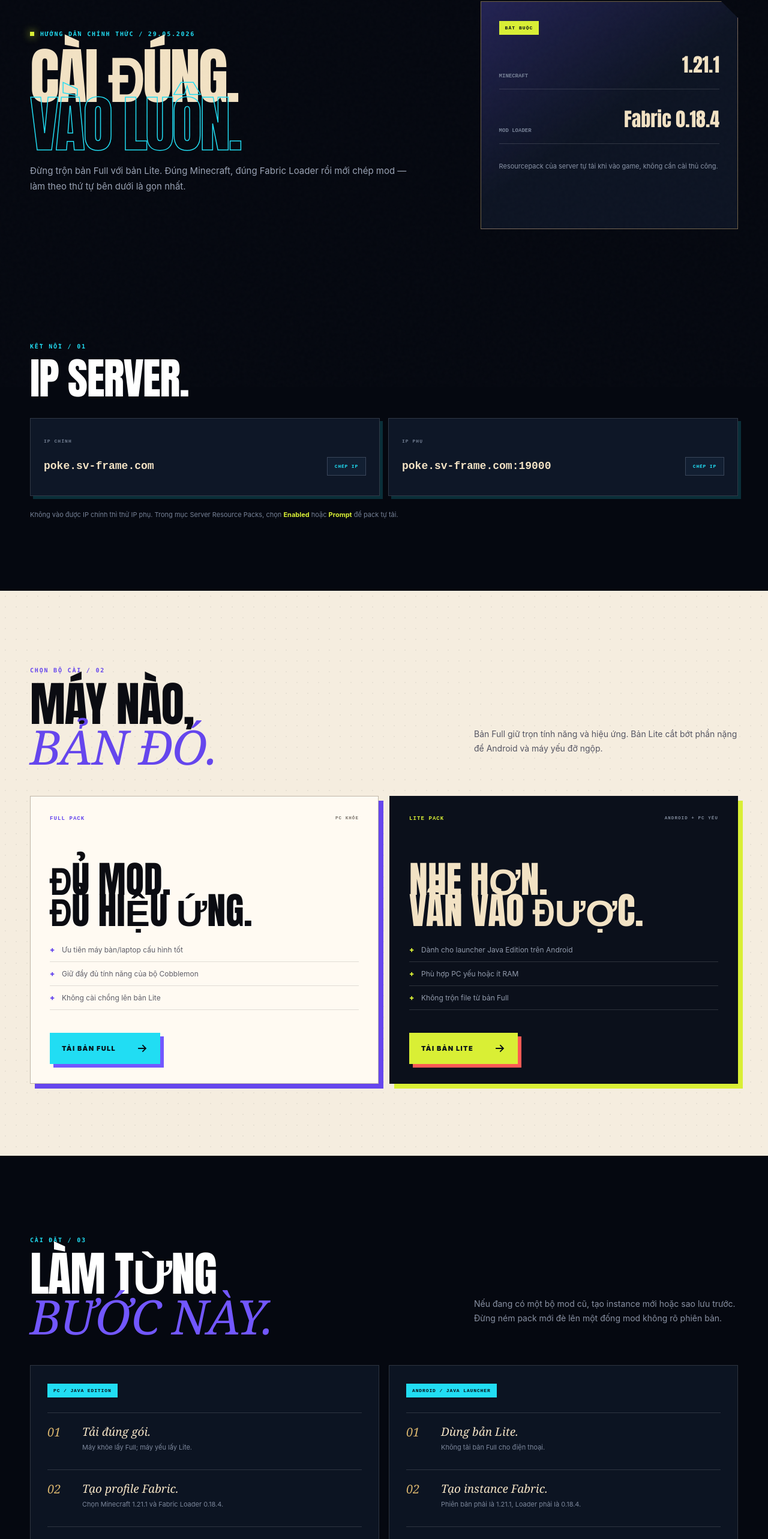
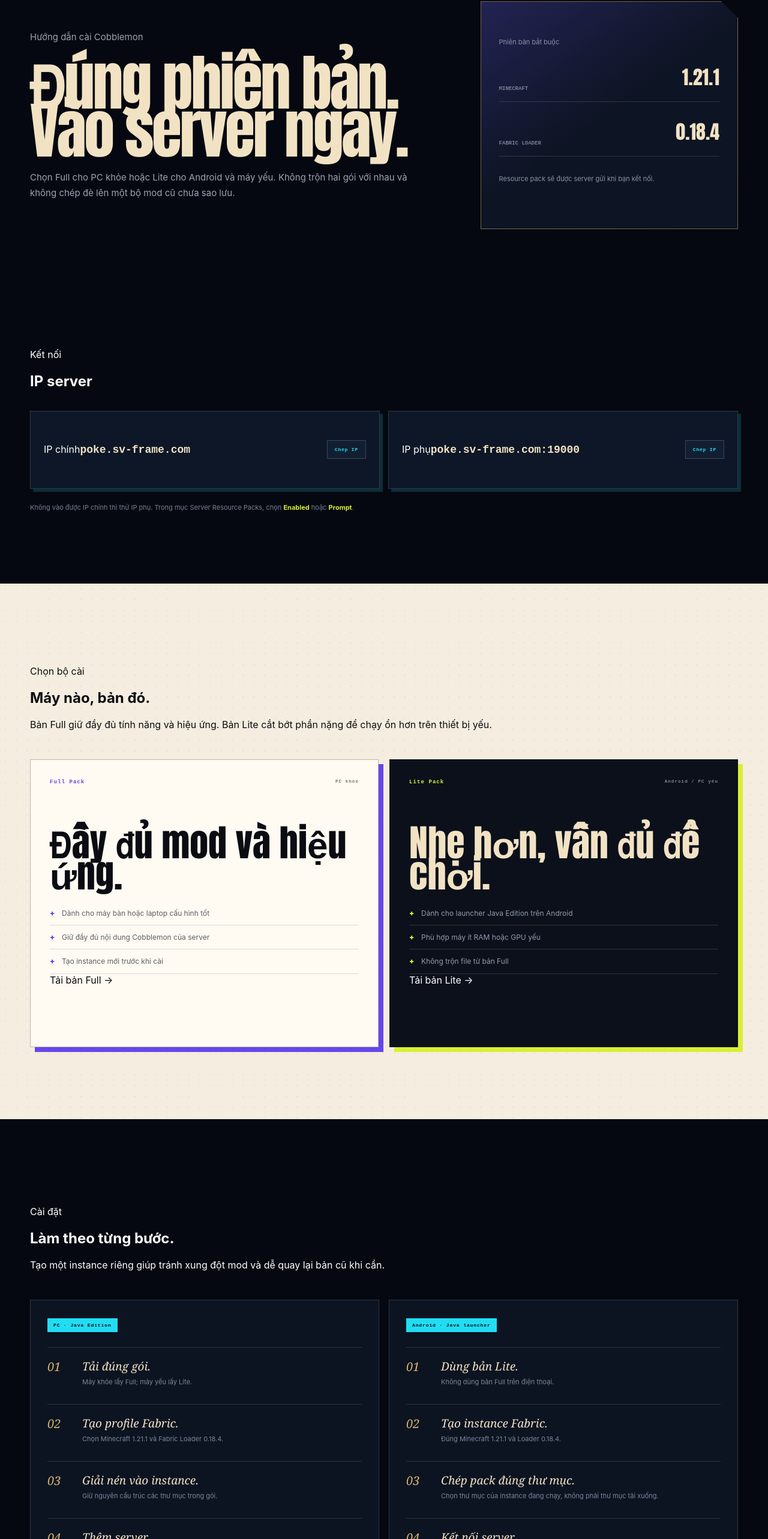
Before and after one commit to aristheg201/website, a Next.js app: page /website/huong-dan in a window 1280 px wide. Shown: the part 155-2721 px from the top of the page at 60% size. Built offline with nearby package versions, Linux system fonts and the light colour scheme.

Commit message:
Rebuild mod installation guide

```diff
--- a/app/components/install-guide.tsx
+++ b/app/components/install-guide.tsx
@@ -7,125 +7,69 @@ import { Brand, SiteHeader } from "./site-brand";
 const FULL_PACK = "https://drive.google.com/file/d/101G-TRlgvjL88AWbkGw0WgpBFt-5DaeW/view?usp=drive_link";
 const LITE_PACK = "https://drive.google.com/file/d/1WfL_tZ6hCMEItfbsKbymVXUV5fP0NOKw/view?usp=drive_link";
 
-function ArrowIcon() {
-  return <svg viewBox="0 0 20 20" aria-hidden="true"><path d="M4 10h11M11 5l5 5-5 5" /></svg>;
-}
-
 function CopyButton({ value }: { value: string }) {
   const [copied, setCopied] = useState(false);
-
   async function copy() {
     try {
       await navigator.clipboard.writeText(value);
       setCopied(true);
-      window.setTimeout(() => setCopied(false), 1800);
+      window.setTimeout(() => setCopied(false), 1600);
     } catch {
       setCopied(false);
     }
   }
-
-  return <button type="button" onClick={copy}>{copied ? "ĐÃ CHÉP" : "CHÉP IP"}</button>;
+  return <button type="button" onClick={copy}>{copied ? "Đã chép" : "Chép IP"}</button>;
 }
 
 export default function InstallGuide() {
   return (
     <main className="subpage guide-page">
-      <div className="site-noise" />
-      <SiteHeader ctaHref="#downloads" ctaLabel="TẢI MOD" />
+      <SiteHeader ctaHref="#downloads" ctaLabel="Tải mod" />
 
-      <section className="subpage-hero section-shell">
+      <section className="subpage-hero guide-hero section-shell">
         <div>
-          <span className="eyebrow"><i /> HƯỚNG DẪN CHÍNH THỨC / 29.05.2026</span>
-          <h1>CÀI ĐÚNG.<br /><em>VÀO LUÔN.</em></h1>
-          <p>Đừng trộn bản Full với bản Lite. Đúng Minecraft, đúng Fabric Loader rồi mới chép mod — làm theo thứ tự bên dưới là gọn nhất.</p>
+          <p className="kicker">Hướng dẫn cài Cobblemon</p>
+          <h1>Đúng phiên bản.<br /><span>Vào server ngay.</span></h1>
+          <p>Chọn Full cho PC khỏe hoặc Lite cho Android và máy yếu. Không trộn hai gói với nhau và không chép đè lên một bộ mod cũ chưa sao lưu.</p>
         </div>
         <aside className="version-ticket">
-          <span>BẮT BUỘC</span>
+          <p className="kicker">Phiên bản bắt buộc</p>
           <div><small>Minecraft</small><strong>1.21.1</strong></div>
-          <div><small>Mod loader</small><strong>Fabric 0.18.4</strong></div>
-          <p>Resourcepack của server tự tải khi vào game, không cần cài thủ công.</p>
+          <div><small>Fabric Loader</small><strong>0.18.4</strong></div>
+          <p>Resource pack sẽ được server gửi khi bạn kết nối.</p>
         </aside>
       </section>
 
       <section className="server-connect section-shell" aria-labelledby="server-connect-title">
-        <div className="section-heading">
-          <span className="eyebrow">KẾT NỐI / 01</span>
-          <h2 id="server-connect-title">IP SERVER.</h2>
+        <div className="section-head compact"><div><p className="kicker">Kết nối</p><h2 id="server-connect-title">IP server</h2></div></div>
+        <div className="address-grid">
+          <article><div><span>IP chính</span><strong>poke.sv-frame.com</strong></div><CopyButton value="poke.sv-frame.com" /></article>
+          <article><div><span>IP phụ</span><strong>poke.sv-frame.com:19000</strong></div><CopyButton value="poke.sv-frame.com:19000" /></article>
         </div>
-        <div className="address-grid">
-          <article>
-            <span>IP CHÍNH</span><strong>poke.sv-frame.com</strong><CopyButton value="poke.sv-frame.com" />
-          </article>
-          <article>
-            <span>IP PHỤ</span><strong>poke.sv-frame.com:19000</strong><CopyButton value="poke.sv-frame.com:19000" />
-          </article>
-        </div>
-        <p className="connection-note">Không vào được IP chính thì thử IP phụ. Trong mục Server Resource Packs, chọn <b>Enabled</b> hoặc <b>Prompt</b> để pack tự tải.</p>
+        <p className="connection-note">Không vào được IP chính thì thử IP phụ. Trong mục Server Resource Packs, chọn <b>Enabled</b> hoặc <b>Prompt</b>.</p>
       </section>
 
       <section id="downloads" className="downloads-section">
         <div className="section-shell">
-          <div className="section-heading split-heading light-heading">
-            <div><span className="eyebrow">CHỌN BỘ CÀI / 02</span><h2>MÁY NÀO,<br /><em>BẢN ĐÓ.</em></h2></div>
-            <p>Bản Full giữ trọn tính năng và hiệu ứng. Bản Lite cắt bớt phần nặng để Android và máy yếu đỡ ngộp.</p>
-          </div>
+          <div className="section-head light"><div><p className="kicker">Chọn bộ cài</p><h2>Máy nào, bản đó.</h2></div><p>Bản Full giữ đầy đủ tính năng và hiệu ứng. Bản Lite cắt bớt phần nặng để chạy ổn hơn trên thiết bị yếu.</p></div>
           <div className="download-card-grid">
-            <article className="download-card full-pack">
-              <div><span>FULL PACK</span><small>PC KHỎE</small></div>
-              <h3>ĐỦ MOD.<br />ĐỦ HIỆU ỨNG.</h3>
-              <ul><li>Ưu tiên máy bàn/laptop cấu hình tốt</li><li>Giữ đầy đủ tính năng của bộ Cobblemon</li><li>Không cài chồng lên bản Lite</li></ul>
-              <a className="button button-primary" href={FULL_PACK} target="_blank" rel="noreferrer"><span>TẢI BẢN FULL</span><ArrowIcon /></a>
-            </article>
-            <article className="download-card lite-pack">
-              <div><span>LITE PACK</span><small>ANDROID + PC YẾU</small></div>
-              <h3>NHẸ HƠN.<br />VẪN VÀO ĐƯỢC.</h3>
-              <ul><li>Dành cho launcher Java Edition trên Android</li><li>Phù hợp PC yếu hoặc ít RAM</li><li>Không trộn file từ bản Full</li></ul>
-              <a className="button button-dark" href={LITE_PACK} target="_blank" rel="noreferrer"><span>TẢI BẢN LITE</span><ArrowIcon /></a>
-            </article>
+            <article className="download-card full-pack"><div><span>Full Pack</span><small>PC khỏe</small></div><h3>Đầy đủ mod và hiệu ứng.</h3><ul><li>Dành cho máy bàn hoặc laptop cấu hình tốt</li><li>Giữ đầy đủ nội dung Cobblemon của server</li><li>Tạo instance mới trước khi cài</li></ul><a className="primary-button" href={FULL_PACK} target="_blank" rel="noreferrer">Tải bản Full <span>→</span></a></article>
+            <article className="download-card lite-pack"><div><span>Lite Pack</span><small>Android / PC yếu</small></div><h3>Nhẹ hơn, vẫn đủ để chơi.</h3><ul><li>Dành cho launcher Java Edition trên Android</li><li>Phù hợp máy ít RAM hoặc GPU yếu</li><li>Không trộn file từ bản Full</li></ul><a className="primary-button" href={LITE_PACK} target="_blank" rel="noreferrer">Tải bản Lite <span>→</span></a></article>
           </div>
         </div>
       </section>
 
       <section className="install-steps section-shell">
-        <div className="section-heading split-heading">
-          <div><span className="eyebrow">CÀI ĐẶT / 03</span><h2>LÀM TỪNG<br /><em>BƯỚC NÀY.</em></h2></div>
-          <p>Nếu đang có một bộ mod cũ, tạo instance mới hoặc sao lưu trước. Đừng ném pack mới đè lên một đống mod không rõ phiên bản.</p>
-        </div>
+        <div className="section-head"><div><p className="kicker">Cài đặt</p><h2>Làm theo từng bước.</h2></div><p>Tạo một instance riêng giúp tránh xung đột mod và dễ quay lại bản cũ khi cần.</p></div>
         <div className="platform-grid">
-          <article>
-            <span className="platform-label">PC / JAVA EDITION</span>
-            <ol>
-              <li><b>Tải đúng gói.</b><p>Máy khỏe lấy Full; máy yếu lấy Lite.</p></li>
-              <li><b>Tạo profile Fabric.</b><p>Chọn Minecraft 1.21.1 và Fabric Loader 0.18.4.</p></li>
-              <li><b>Giải nén vào thư mục game.</b><p>Chép nguyên cấu trúc <code>mods</code>, <code>config</code> và các thư mục đi kèm vào đúng instance.</p></li>
-              <li><b>Mở Multiplayer.</b><p>Thêm <code>poke.sv-frame.com</code>, vào game và chấp nhận resourcepack server.</p></li>
-            </ol>
-          </article>
-          <article>
-            <span className="platform-label">ANDROID / JAVA LAUNCHER</span>
-            <ol>
-              <li><b>Dùng bản Lite.</b><p>Không tải bản Full cho điện thoại.</p></li>
-              <li><b>Tạo instance Fabric.</b><p>Phiên bản phải là 1.21.1, Loader phải là 0.18.4.</p></li>
-              <li><b>Chép pack vào instance.</b><p>Giải nén rồi chép đúng thư mục của instance đang chạy, không phải thư mục tải xuống.</p></li>
-              <li><b>Thêm IP và vào server.</b><p>Nếu IP chính không bắt được, dùng <code>poke.sv-frame.com:19000</code>.</p></li>
-            </ol>
-          </article>
+          <article><span className="platform-label">PC · Java Edition</span><ol><li><b>Tải đúng gói.</b><p>Máy khỏe lấy Full; máy yếu lấy Lite.</p></li><li><b>Tạo profile Fabric.</b><p>Chọn Minecraft 1.21.1 và Fabric Loader 0.18.4.</p></li><li><b>Giải nén vào instance.</b><p>Giữ nguyên cấu trúc các thư mục trong gói.</p></li><li><b>Thêm server.</b><p>Dùng IP <code>poke.sv-frame.com</code> và chấp nhận resource pack.</p></li></ol></article>
+          <article><span className="platform-label">Android · Java launcher</span><ol><li><b>Dùng bản Lite.</b><p>Không dùng bản Full trên điện thoại.</p></li><li><b>Tạo instance Fabric.</b><p>Đúng Minecraft 1.21.1 và Loader 0.18.4.</p></li><li><b>Chép pack đúng thư mục.</b><p>Chọn thư mục của instance đang chạy, không phải thư mục tải xuống.</p></li><li><b>Kết nối server.</b><p>Nếu IP chính lỗi, dùng <code>poke.sv-frame.com:19000</code>.</p></li></ol></article>
         </div>
       </section>
 
-      <section className="troubleshoot-section">
-        <div className="section-shell troubleshoot-grid">
-          <div><span className="eyebrow">GẶP LỖI?</span><h2>SOI 4 CHỖ NÀY.</h2></div>
-          <div>
-            <details><summary>Game văng trước khi vào menu</summary><p>Kiểm tra lại đúng Minecraft 1.21.1, Fabric Loader 0.18.4 và chắc chắn chưa trộn mod Full/Lite với pack cũ.</p></details>
-            <details><summary>Vào server nhưng không có texture</summary><p>Đặt Server Resource Packs thành Enabled hoặc Prompt, thoát server rồi vào lại để tải pack tự động.</p></details>
-            <details><summary>Không kết nối được IP chính</summary><p>Thử IP phụ <code>poke.sv-frame.com:19000</code> và kiểm tra firewall/mạng của thiết bị.</p></details>
-            <details><summary>Không biết Pokémon spawn ở đâu</summary><p>Mở Wiki, gõ tên Pokémon hoặc tên biome để xem cấp độ, khung giờ và độ hiếm lấy từ datapack server.</p></details>
-          </div>
-        </div>
-      </section>
+      <section className="troubleshoot-section"><div className="section-shell troubleshoot-grid"><div><p className="kicker">Gặp lỗi?</p><h2>Kiểm tra bốn chỗ này.</h2></div><div><details><summary>Game văng trước menu</summary><p>Kiểm tra đúng phiên bản Minecraft, Fabric Loader và chắc chắn chưa trộn Full/Lite với pack cũ.</p></details><details><summary>Vào server nhưng thiếu texture</summary><p>Bật Server Resource Packs, thoát server rồi vào lại để tải pack.</p></details><details><summary>Không kết nối được IP chính</summary><p>Thử IP phụ và kiểm tra mạng hoặc tường lửa của thiết bị.</p></details><details><summary>Không biết Pokémon spawn ở đâu</summary><p>Mở Wiki, gõ tên Pokémon hoặc biome để xem điều kiện spawn.</p></details></div></div></section>
 
-      <footer><div className="section-shell footer-grid"><Brand /><p>Hunter Network Cobblemon.<br />Đúng bản, đúng IP, vào game.</p><div><Link href="/">Shop</Link><Link href="/wiki">Wiki spawn</Link><a href="#downloads">Tải mod</a></div><span>UPDATE 29.05.2026</span></div></footer>
+      <footer><div className="section-shell footer-grid"><Brand /><p>Hunter Network Cobblemon.</p><div><Link href="/">Shop</Link><Link href="/wiki">Wiki spawn</Link><a href="#downloads">Tải mod</a></div><span>Cập nhật 29.05.2026</span></div></footer>
     </main>
   );
 }
```
